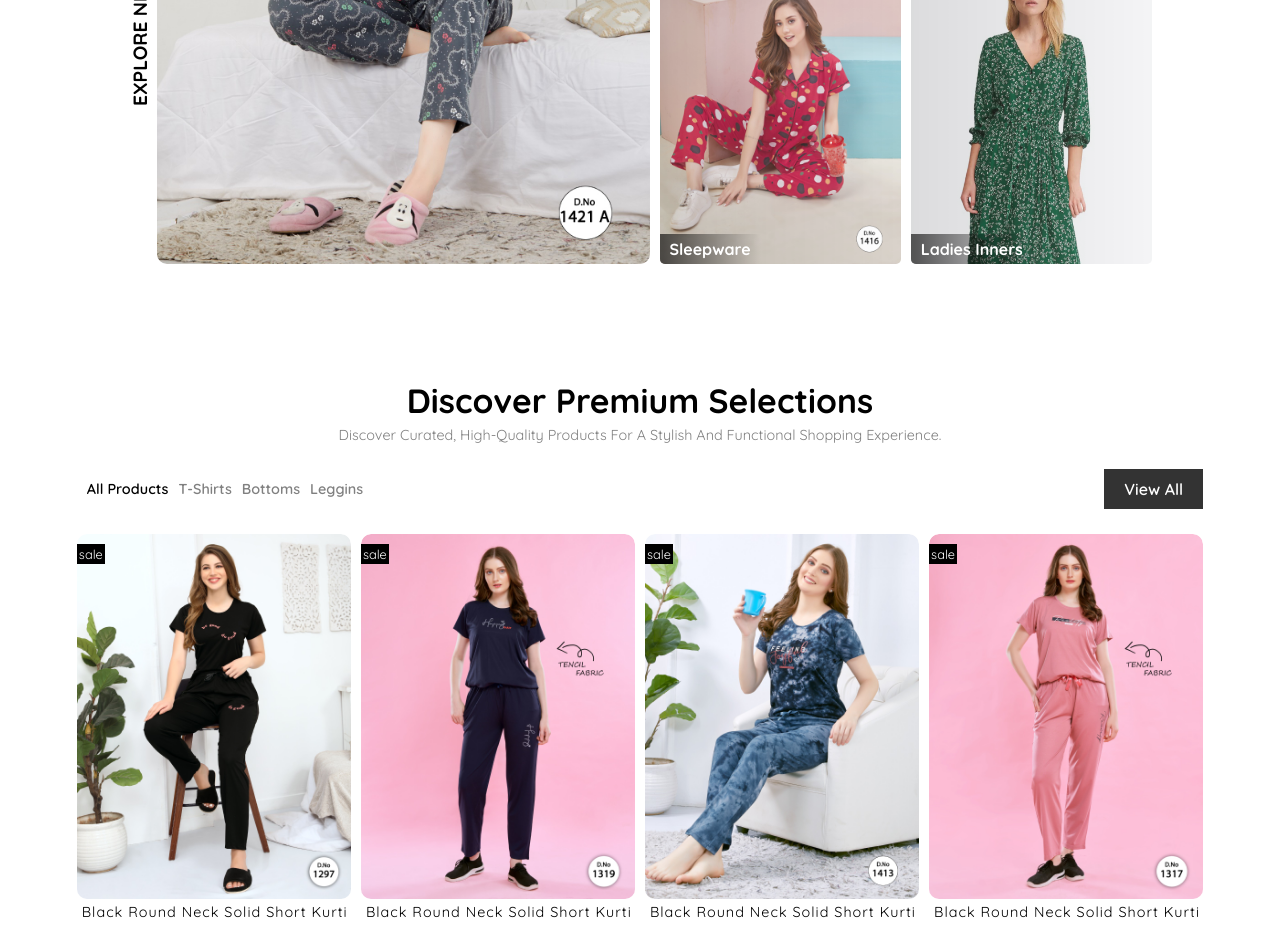
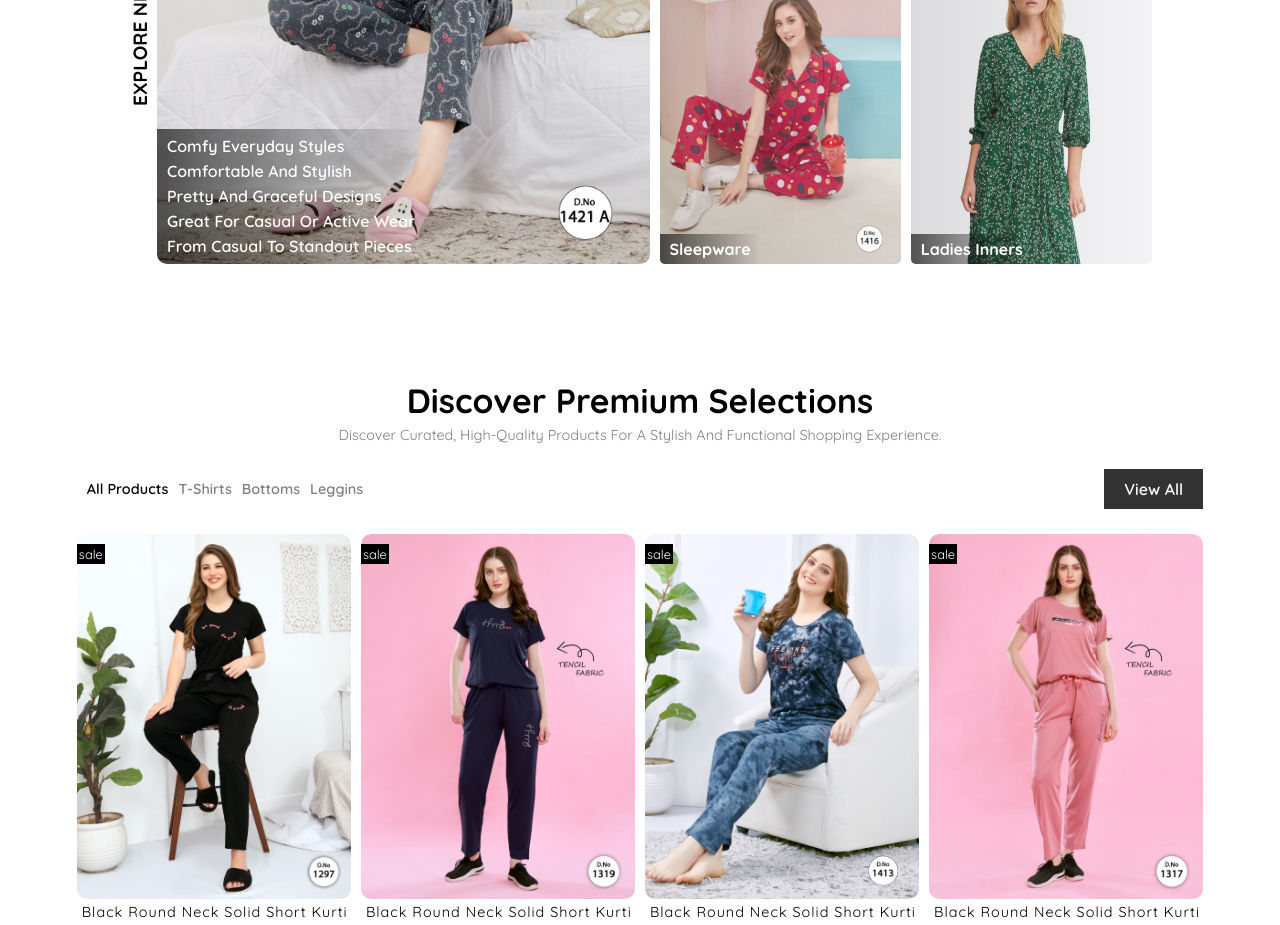
Before and after one commit to PanchaliUpendra/kripa, a React (Create React App) app: page / in a window 1280 px wide. Shown: the part 1540-2465 px from the top of the page. Built offline with nearby package versions, Linux system fonts and the light colour scheme; no server answers; a web font is replaced by a local one.

Commit message:
every thing is added

```diff
--- a/src/Components/Homepage/Homepage.css
+++ b/src/Components/Homepage/Homepage.css
@@ -169,16 +169,39 @@
     height: 100%;
     overflow: hidden;
     position: relative;
+
 }
 .home-con-third1>div img{
     width: 100%;
     height: 100%;
     object-fit: fill;
     transition: all 0.3s ease;
+    /* opacity: 0.9; */
 }
 .home-con-third1>div img:hover{
     transform: scale(1.1);
+    opacity: 1;
 }
+
+.homepage-first-div-category{
+    position: absolute;
+    bottom:0;
+    background: linear-gradient(90deg, rgba(0,0,0,0.6167717086834734) 3%, rgba(0,0,0,0) 100%, rgba(255,255,255,0) 100%);
+    color: white;
+    padding: 5px 10px;
+    font-size: 1rem;
+    font-family: 'quicksand';
+    font-weight: 600;
+    text-transform: capitalize;
+}
+
+.homepage-first-div-category>ul li{
+    line-height: 25px;
+}
+.homepage-first-div-category>ul{
+    list-style: circle;
+}
+
 .home-con-third2{
     display: grid;
     grid-template-columns: 1fr 1fr;
@@ -422,6 +445,9 @@
         grid-template-columns: 1fr;
         grid-template-rows: auto;
     }
+    .homepage-first-div-category{
+        font-size: 0.8rem;
+    }
 }
 
 @media screen and (max-width:497.1276px){
--- a/src/Components/Homepage/Homepage.js
+++ b/src/Components/Homepage/Homepage.js
@@ -137,6 +137,15 @@ function Homepage(){
                     <div className="home-con-third1" onClick={()=>navigate('/shop')}>
                         <div>
                             <img src={pro9} alt="female1-fea"/>
+                            <div className="homepage-first-div-category">
+                                <ul>
+                                    <li>Comfy everyday styles</li>
+                                    <li>Comfortable and stylish</li>
+                                    <li>Pretty and graceful designs</li>
+                                    <li>Great for casual or active wear</li>
+                                    <li>From casual to standout pieces</li>
+                                </ul>
+                            </div>
                         </div>
                     </div>
                     <div className="home-con-third2">
--- a/src/Features/Eachcate/Eachcate.js
+++ b/src/Features/Eachcate/Eachcate.js
@@ -40,7 +40,7 @@ function Eachcate(){
 
     useEffect(()=>{
         window.scrollTo({top:0,behavior:'smooth'})
-    },[]);
+    },[cate]);
     return(
         <>
         <div className='eachcate-con'>
```
